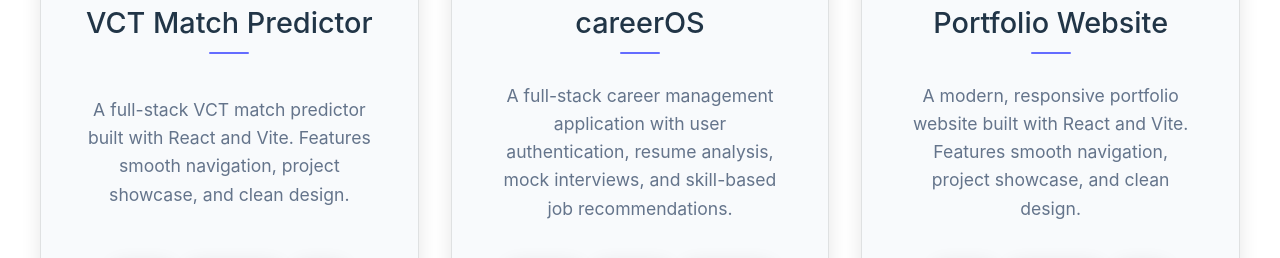
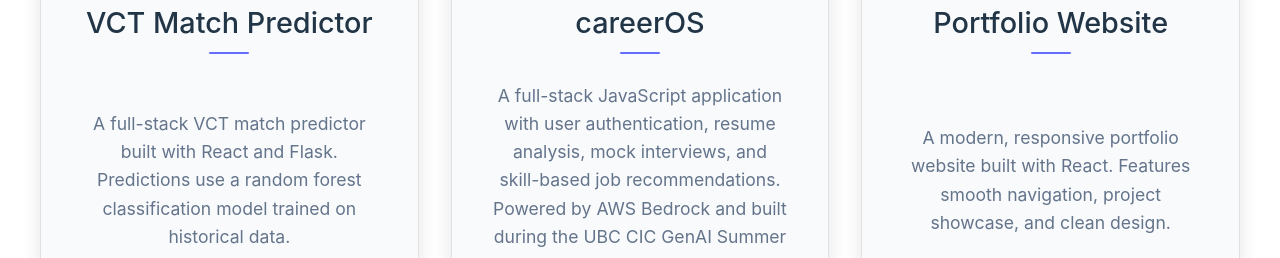
Before and after one commit to terrdv/myportfolio, a React (Vite) app: page /projects in a window 1280 px wide. Shown: the part 542-800 px from the top of the page. Built offline with nearby package versions, Linux system fonts and the light colour scheme.

Commit message:
Changed descriptions

```diff
--- a/src/pages/Projects.jsx
+++ b/src/pages/Projects.jsx
@@ -7,7 +7,7 @@ function Projects() {
         {
             image: "/images/val.webp",
             title: "VCT Match Predictor",
-            description: "A full-stack VCT match predictor built with React and Vite. Features smooth navigation, project showcase, and clean design.",
+            description: "A full-stack VCT match predictor built with React and Flask. Predictions use a random forest classification model trained on historical data.",
             url: "https://github.com/terrdv/VCT-Outcome-Predictor-Website",
             languages: [
                 { name: "React", color: "red" },
@@ -21,7 +21,7 @@ function Projects() {
         {
             image: "/images/careerOS.png",
             title: "careerOS",
-            description: "A full-stack career management application with user authentication, resume analysis, mock interviews, and skill-based job recommendations.",
+            description: "A full-stack JavaScript application with user authentication, resume analysis, mock interviews, and skill-based job recommendations. Powered by AWS Bedrock and built during the UBC CIC GenAI Summer Hackathon 2025",
             url: "https://github.com/terrdv/GenAI_CIC_Hackathon_CareerOS",
             languages: [
                 { name: "Node.js", color: "green" },
@@ -34,7 +34,7 @@ function Projects() {
         {
             image: "/images/pp.webp",
             title: "Portfolio Website",
-            description: "A modern, responsive portfolio website built with React and Vite. Features smooth navigation, project showcase, and clean design.",
+            description: "A modern, responsive portfolio website built with React. Features smooth navigation, project showcase, and clean design.",
             url: "https://github.com/terrdv/myportfolio",
             languages: [
                 { name: "React", color: "red" },
```
